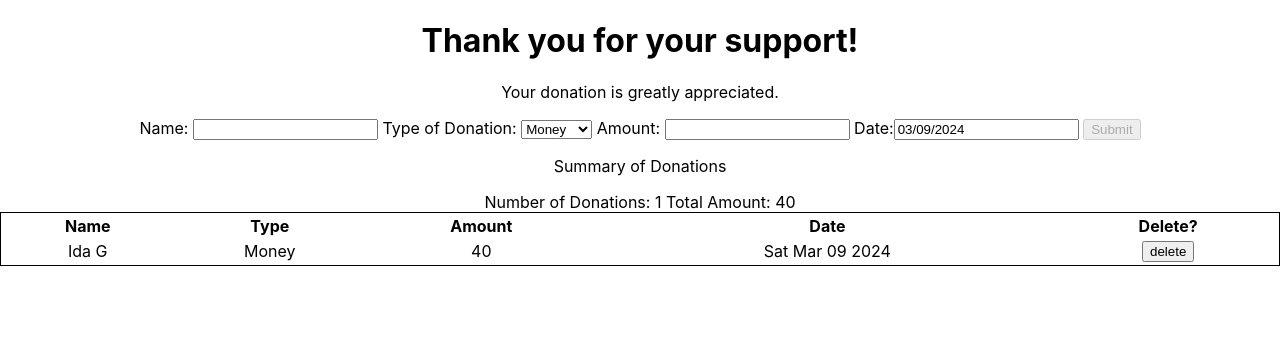
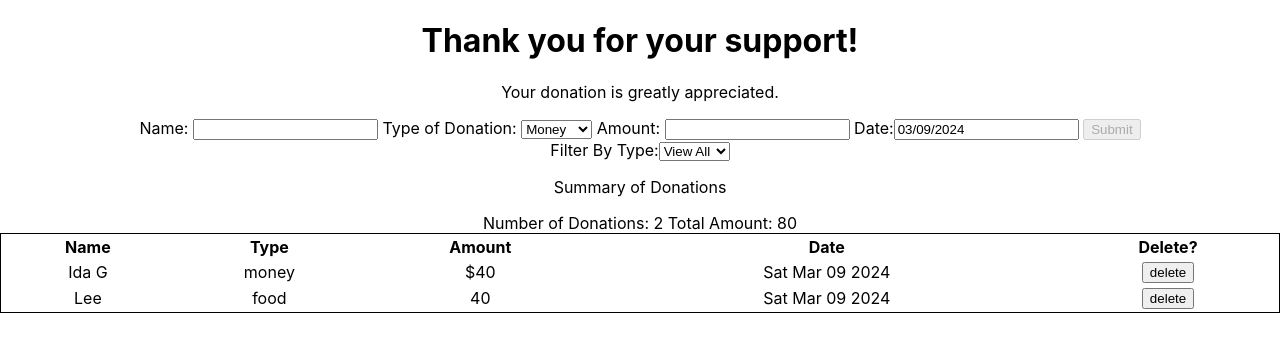
Before and after one commit to idago123/donation-app, a React (Create React App) app: page / in a window 1280 px wide. Shown: the top 352 px of the page. Built offline with nearby package versions, Linux system fonts and the light colour scheme.

Commit message:
Filter donations by type

```diff
--- a/src/DonationForm.js
+++ b/src/DonationForm.js
@@ -5,10 +5,17 @@ import DonationList from "./DonationList";
 
 let storeDonationData = [{
     "name": "Ida G",
-    "type": "Money",
+    "type": "money",
     "amount": 40,
     "date": new Date()
-}]
+    },
+    {
+    "name": "Lee",
+    "type": "food",
+    "amount": 40,
+    "date": new Date()
+    },
+]
 
 const DonationForm = () => {
     const [startDate, setStartDate] = useState(new Date());
@@ -53,18 +60,31 @@ const DonationForm = () => {
 
     const { sumOfAmount, sumOfNumberOfDonations } = calculateDonations()
 
-    // const filterType = (type) => {
-    //     let temp = data
-    //     if (type === "all") {
-    //         setListClicked(true)
-    //         return data
-    //     }
-    //     const filterList = temp.filter((item, index) => item.type !== type)
-    //     console.log(filterList)
-    //     // setData(filterList)
-    //     setdataFilter([filterList])
-    //     setListClicked(true)
-    // }
+    const filterType = (type) => {
+        let temp = data
+        // console.log("type:", type)
+
+        const filterList = temp.filter((item, index) => item.type === type)
+        console.log(filterList)
+        // setData(filterList)
+        setdataFilter(filterList)
+        console.log(dataFilter)
+
+        if (type === "all") {
+            console.log("type all?:", type)
+            setListClicked(false)
+            // return data
+
+        } else {
+            setListClicked(true)
+        }
+    }
+
+    useEffect(() => {
+        console.log("filter:", dataFilter)
+        console.log("clicked all? should be false:", listClicked)
+
+      }, [dataFilter, listClicked, listClicked])
 
     return (
         <>
@@ -93,25 +113,22 @@ const DonationForm = () => {
                 {name && type && amount && startDate ? <input type="submit" value="Submit"/> : <input type="submit" value="Submit" disabled/> }
             </form>
                 <div>
-                {/* <label>
+                <label>
                         Filter By Type:
                         <select onChange={(e) => filterType(e.target.value)}>
+                            <option value="all">View All</option>
                             <option value="money">Money</option>
                             <option value="food">Food</option>
                             <option value="clothing">Clothing</option>
-                            <option value="all">View All</option>
-
                         </select>
-                    </label> */}
+                    </label>
             </div>
             <div>
                 <p>Summary of Donations</p>
                     Number of Donations:{" "} {sumOfNumberOfDonations}{" "}
                     Total Amount:{" "} {sumOfAmount}
                 </div>
-
-
-                {data.length >= 1 ? <DonationList list={data} deleteDonation={deleteDonation}/> : ""}
+                {listClicked ? <DonationList list={dataFilter} deleteDonation={deleteDonation}/> : <DonationList list={data} deleteDonation={deleteDonation}/>}
         </>
     )
   }
```
